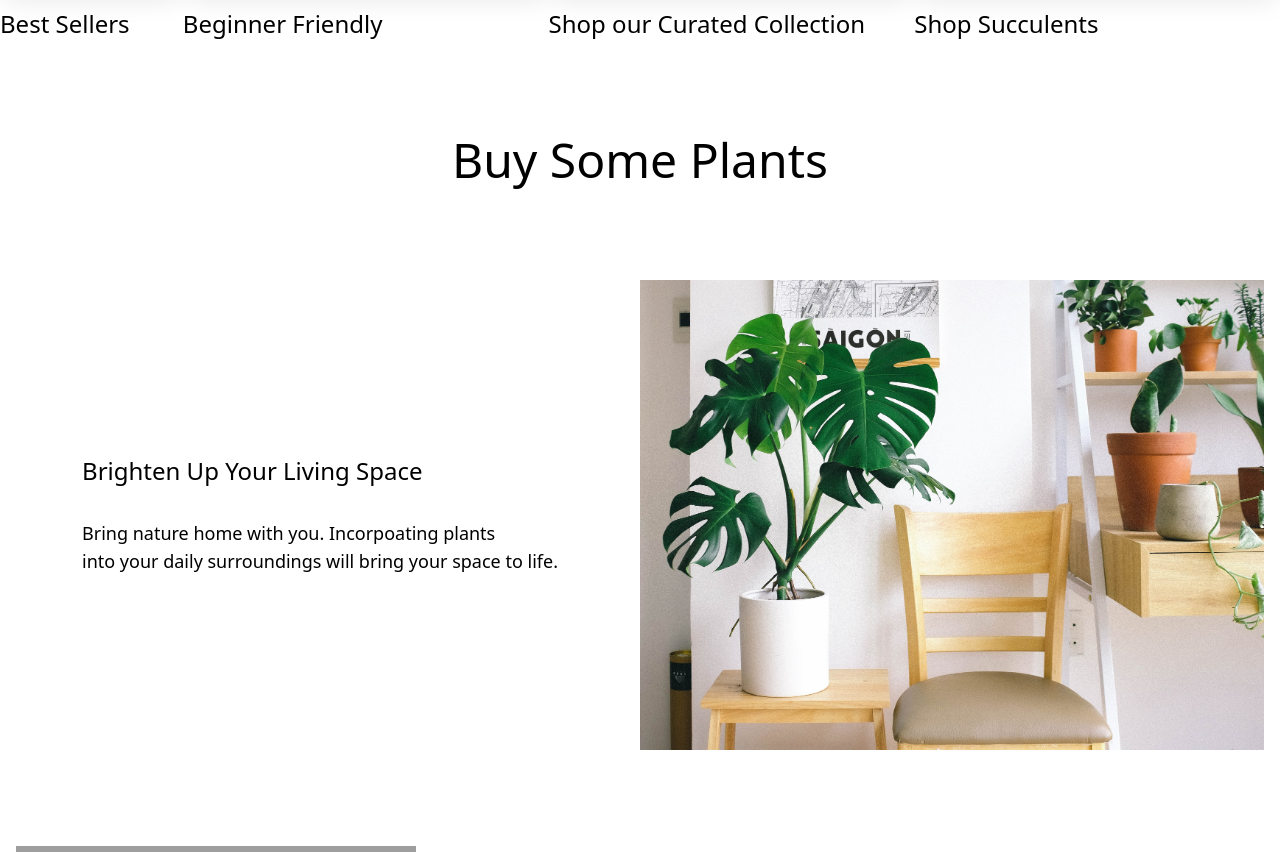
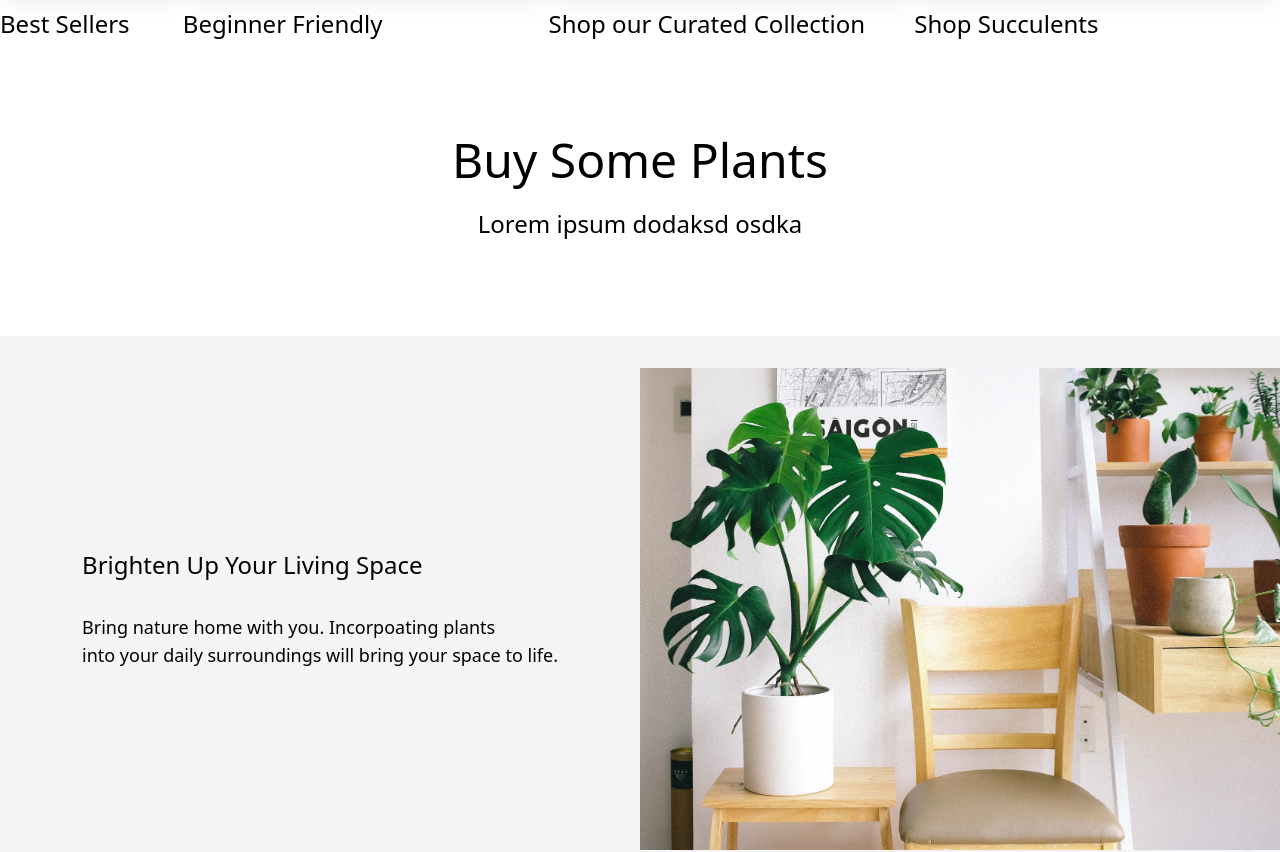
Before and after one commit to jtcaovan/shopping-cart, a React (Create React App) app: page / in a window 1280 px wide. Shown: the part 1280-2132 px from the top of the page. Built offline with nearby package versions, Linux system fonts and the light colour scheme; grey boxes are pictures that could not be loaded.

Commit message:
Added hover states on home, added image on shop

```diff
--- a/src/Routes.js
+++ b/src/Routes.js
@@ -18,7 +18,7 @@ const Routes = () => {
                 <Route exact path='/shop' component={Shop} />
                 <Route exact path='/cart' component={Cart} />
             </Switch>
-            <Footer />
+            {/* <Footer /> */}
         </Router>
     )
 }
--- a/src/components/App.js
+++ b/src/components/App.js
@@ -1,6 +1,5 @@
 import React from 'react'
 import { Link } from 'react-router-dom'
-import watering from '../assets/watering.jpg'
 import pepperonia from '../assets/pepperonia.jpg'
 import window from '../assets/window.jpg'
 import succulents from '../assets/succulents.jpg'
@@ -34,28 +33,31 @@ function App() {
 
         <div className="h-full absolute bottom-1/4 inset-x-0">
           <ul className='flex justify-around pt-20 bg-white text-2xl'>
-            <li className='space-y-6 transform hover:scale-105'>
-              <img className='h-96 shadow-xl' src={monstera} alt=''/>
+            <li className='space-y-6 transform hover:scale-105 hover:text-red-500 duration-200'>
+              <img className='h-96 shadow-xl hover:shadow-2xl' src={monstera} alt=''/>
                 <p className='bg-opacity-30'>Best Sellers</p>
             </li>
-            <li className='space-y-6 transform hover:scale-105'>
+            <li className='space-y-6 transform hover:scale-105 hover:text-red-500 duration-200'>
               <img className='h-96 shadow-xl' src={snake2} alt=''/>
               <p>Beginner Friendly</p>
             </li>
-            <li className='space-y-6 transform hover:scale-105'>
+            <li className='space-y-6 transform hover:scale-105 hover:text-red-500 duration-200'>
               <img className='h-96 shadow-xl' src={collection} alt=''/>
               <p>Shop our Curated Collection</p>
             </li>
-            <li className='space-y-6 transform hover:scale-105'>
+            <li className='space-y-6 transform hover:scale-105 hover:text-red-500 duration-200'>
               <img className='h-96 shadow-xl' src={succulents} alt=''/>
-              <p>Shop Succulents</p>
+              <p className=''>Shop Succulents</p>
             </li>
           </ul>
 
 
           <div className='mt-24'>
-            <h1 className='text-center text-5xl'>Buy Some Plants</h1>
-            <div className='my-24 grid grid-rows-2 grid-cols-2 gap-y-24'>
+            <div className='text-center space-y-6'>
+              <h1 className='text-5xl'>Buy Some Plants</h1>
+              <h2 className='text-2xl'> Lorem ipsum dodaksd osdka </h2>
+            </div>
+            <div className='bg-gray-200 bg-opacity-40 py-8 my-24 grid grid-rows-2 grid-cols-2 gap-y-24'>
               <div className='m-auto space-y-8'>
                 <h2 className='text-2xl'>Brighten Up Your Living Space</h2>
                 <p class='text-lg'>Bring nature home with you. Incorpoating plants <br></br>
@@ -63,7 +65,7 @@ function App() {
                 will bring your space to life. </p>
               </div>
 
-              <div className='mr-4'>
+              <div className=''>
                 <img className="" src={work} alt='' />
               </div>
 
--- a/src/components/Shop.js
+++ b/src/components/Shop.js
@@ -1,9 +1,14 @@
+import React from 'react'
+import shop from '../assets/shop.jpg'
+
 function Shop() {
-    return (
-      <div>
-        <h1>Hello from Shop</h1>
+  return (
+    <div className='relative'>
+      <div className='fixed h-3/4 overflow-hidden'>
+        <img src={shop} alt='' />
       </div>
-    );
+    </div>
+    )
   }
 
   export default Shop;
```
Also changed, not shown: 1 other file (tests, documents, lock files or other folders).
